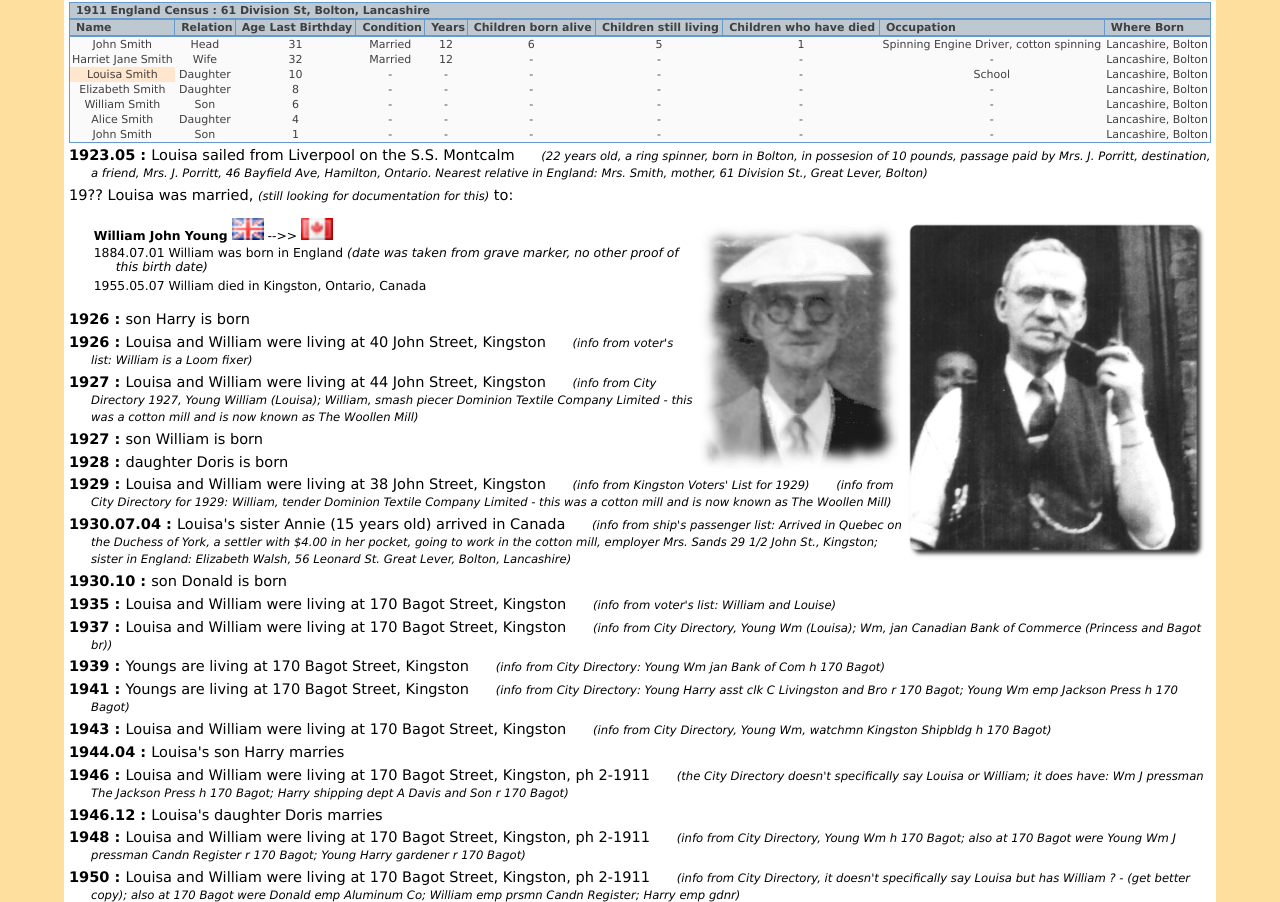
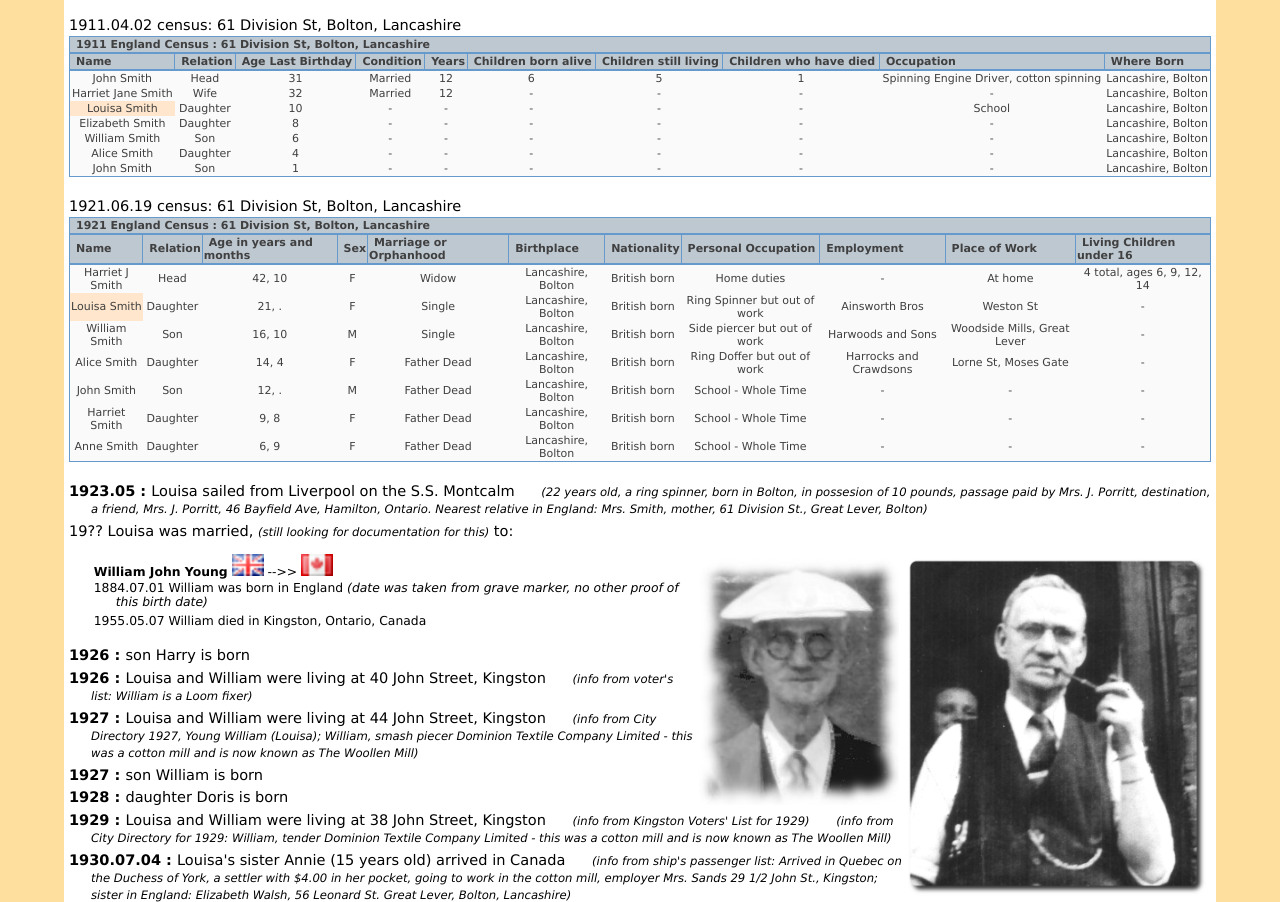
Before and after one commit to albionsrefuge-ca/albionsrefuge-ca.github.io, a plain HTML site: page SmithLouisa1900.html in a window 1280 px wide. Shown: the part 742-1644 px from the top of the page. Drawn offline with nearby package versions, Linux system fonts and the light colour scheme; files that its build step writes are made by us from their sources.

Commit message:
Update SmithLouisa1900.html

```diff
--- a/SmithLouisa1900.html
+++ b/SmithLouisa1900.html
@@ -110,6 +110,8 @@
           </tr>
         </table>
 
+
+</br>
         <p class="event">
           1901.03.31 census: 61 Division St, Bolton, Lancashire
         </p>
@@ -165,6 +167,7 @@
             <td>Lancs Bolton</td>
           </tr>
         </table>
+		</br>
         <p class="event">
           1911.04.02 census: 61 Division St, Bolton, Lancashire
         </p>
@@ -274,8 +277,127 @@
             <td>Lancashire, Bolton</td>
           </tr>
         </table>
+		</br>
+        <p class="event">
+          1921.06.19 census: 61 Division St, Bolton, Lancashire
+        </p>
+        <table
+          summary="61 Division St, Bolton, Lancashire, 1921"
+          class="census"
+        >
+          <tr>
+            <td colspan="11" class="censusHead">
+              1921 England Census : 61 Division St, Bolton, Lancashire
+            </td>
+          </tr>
+          <tr>
+            <td class="censusHead">Name</td>
+            <td class="censusHead">Relation</td>
+            <td class="censusHead">Age in years and months</td>
+			<td class="censusHead">Sex</td>
+            <td class="censusHead">Marriage or Orphanhood</td>
+            <td class="censusHead">Birthplace</td>
+            <td class="censusHead">Nationality</td>
+            <td class="censusHead">Personal Occupation</td>
+            <td class="censusHead">Employment</td>
+            <td class="censusHead">Place of Work</td>
+            <td class="censusHead">Living Children under 16</td>
+          </tr>
+          <tr>
+            <td>Harriet J Smith</td>
+            <td>Head</td>
+            <td>42, 10</td>
+			<td>F</td>
+            <td>Widow</td>
+            <td>Lancashire, Bolton</td>
+            <td>British born</td>
+            <td>Home duties</td>
+            <td>-</td>
+            <td>At home</td>
+            <td>4 total, ages 6, 9, 12, 14</td>
+          </tr>
+          <tr>
+            <td class="censusHighlight">Louisa Smith</td>
+            <td>Daughter</td>
+            <td>21, .</td>
+            <td>F</td>
+            <td>Single</td>
+            <td>Lancashire, Bolton</td>
+            <td>British born</td>
+            <td>Ring Spinner but out of work</td>
+            <td>Ainsworth Bros</td>
+            <td>Weston St</td>
+			<td>-</td>
+          </tr>
+          <tr>
+            <td>William Smith</td>
+            <td>Son</td>
+            <td>16, 10</td>
+            <td>M</td>
+            <td>Single</td>
+            <td>Lancashire, Bolton</td>
+            <td>British born</td>
+            <td>Side piercer but out of work</td>
+            <td>Harwoods and Sons</td>
+            <td>Woodside Mills, Great Lever</td>
+			<td>-</td>
+          </tr>
+          <tr>
+            <td>Alice Smith</td>
+            <td>Daughter</td>
+            <td>14, 4</td>
+            <td>F</td>
+            <td>Father Dead</td>
+            <td>Lancashire, Bolton</td>
+            <td>British born</td>
+            <td>Ring Doffer but out of work</td>
+            <td>Harrocks and Crawdsons</td>
+            <td>Lorne St, Moses Gate</td>
+			<td>-</td>
+          </tr>
+          <tr>
+            <td>John Smith</td>
+            <td>Son</td>
+            <td>12, .</td>
+            <td>M</td>
+            <td>Father Dead</td>
+            <td>Lancashire, Bolton</td>
+            <td>British born</td>
+            <td>School - Whole Time</td>
+            <td>-</td>
+            <td>-</td>
+			<td>-</td>
+          </tr>
+          <tr>
+            <td>Harriet Smith</td>
+            <td>Daughter</td>
+            <td>9, 8</td>
+            <td>F</td>
+            <td>Father Dead</td>
+            <td>Lancashire, Bolton</td>
+            <td>British born</td>
+            <td>School - Whole Time</td>
+            <td>-</td>
+            <td>-</td>
+			<td>-</td>
+          </tr>
+          <tr>
+            <td>Anne Smith</td>
+            <td>Daughter</td>
+            <td>6, 9</td>
+            <td>F</td>
+            <td>Father Dead</td>
+            <td>Lancashire, Bolton</td>
+            <td>British born</td>
+            <td>School - Whole Time</td>
+            <td>-</td>
+            <td>-</td>
+			<td>-</td>
+          </tr>
+		  </table>
 
-        <p class="event">
+
+</br>        <p class="event">
           <span class="eventdate">1923.05 : </span>Louisa sailed from Liverpool
           on the S.S. Montcalm
           <span class="note"
@@ -517,8 +639,8 @@
         <!-- end top ancestor events -->
       </div>
       <!-- end top ancestor -->
-
-      <h1>Decendants of Louisa Smith:</h1>
+<hr>
+      <h2>Decendants of Louisa Smith:</h2>
       <p>Harry (1926), William (1927), Doris (1928), Donald (1930)</p>
       <div class="secondgen">
         <ol>
```
